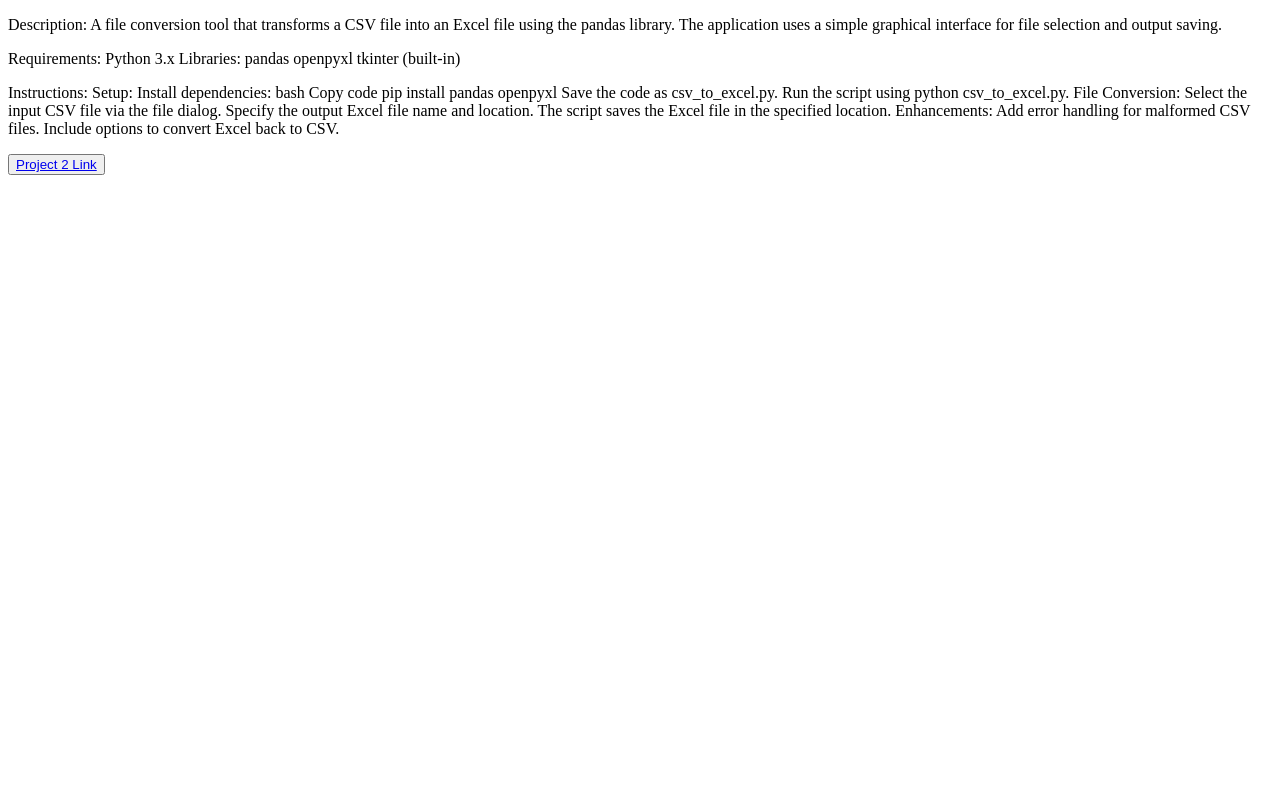
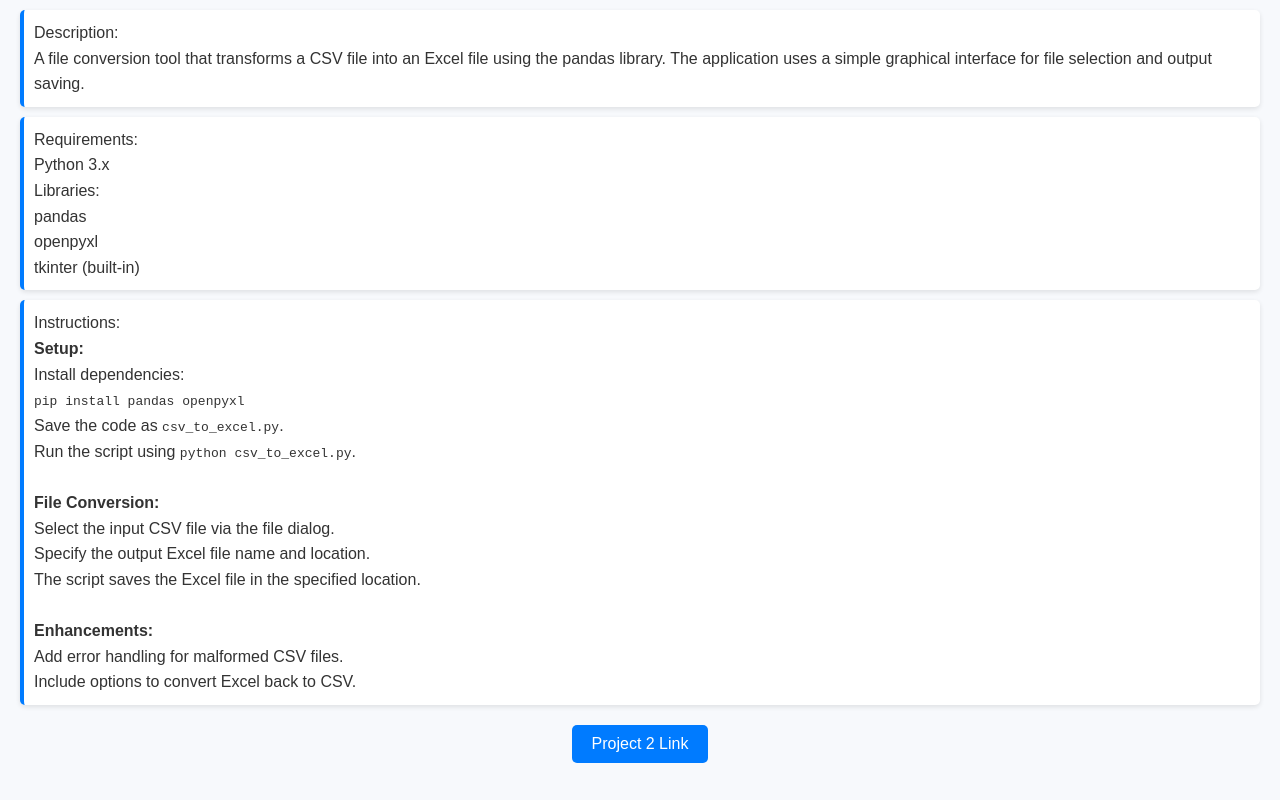
Before and after one commit to Aman919320/project2.github.io, a plain HTML site: page index.html in a window 1280 px wide. Drawn offline with Linux system fonts and the light colour scheme.

Commit message:
Update index.html

```diff
--- a/index.html
+++ b/index.html
@@ -4,39 +4,93 @@
     <meta charset="UTF-8">
     <meta name="viewport" content="width=device-width, initial-scale=1.0">
     <title>Document</title>
+    <style>
+        /* General styles */
+        body {
+            font-family: Arial, sans-serif;
+            line-height: 1.6;
+            margin: 0;
+            padding: 0;
+            background-color: #f7f9fc;
+            color: #333;
+        }
+
+        /* Paragraph styling */
+        p {
+            margin: 10px 20px;
+            padding: 10px;
+            background-color: #fff;
+            border-left: 4px solid #007BFF;
+            border-radius: 5px;
+            box-shadow: 0 2px 5px rgba(0, 0, 0, 0.1);
+        }
+
+        /* Button styling */
+        button {
+            display: block;
+            margin: 20px auto;
+            padding: 10px 20px;
+            background-color: #007BFF;
+            color: #fff;
+            border: none;
+            border-radius: 5px;
+            font-size: 16px;
+            cursor: pointer;
+            text-align: center;
+        }
+
+        /* Anchor tag within button */
+        button a {
+            text-decoration: none;
+            color: white;
+        }
+
+        button:hover {
+            background-color: #0056b3;
+        }
+
+        /* Responsive design for smaller devices */
+        @media (max-width: 600px) {
+            p {
+                font-size: 14px;
+            }
+
+            button {
+                font-size: 14px;
+                padding: 8px 16px;
+            }
+        }
+    </style>
 </head>
 <body>
     <p>
-        Description:
+        Description:<br>
         A file conversion tool that transforms a CSV file into an Excel file using the pandas library. The application uses a simple graphical interface for file selection and output saving.
     </p>
     <p>
-    Requirements:
-    Python 3.x
-    Libraries:
-    pandas
-    openpyxl
+        Requirements:<br>
+        Python 3.x<br>
+        Libraries:<br>
+        pandas<br>
+        openpyxl<br>
         tkinter (built-in)
     </p>
     <p>
-    Instructions:
-    Setup:
-
-    Install dependencies:
-    bash
-    Copy code
-    pip install pandas openpyxl
-    Save the code as csv_to_excel.py.
-    Run the script using python csv_to_excel.py.
-    File Conversion:
-
-    Select the input CSV file via the file dialog.
-    Specify the output Excel file name and location.
-    The script saves the Excel file in the specified location.
-    Enhancements:
-
-    Add error handling for malformed CSV files.
-    Include options to convert Excel back to CSV.
+        Instructions:<br>
+        <strong>Setup:</strong><br>
+        Install dependencies:<br>
+        <code>pip install pandas openpyxl</code><br>
+        Save the code as <code>csv_to_excel.py</code>.<br>
+        Run the script using <code>python csv_to_excel.py</code>.<br>
+        <br>
+        <strong>File Conversion:</strong><br>
+        Select the input CSV file via the file dialog.<br>
+        Specify the output Excel file name and location.<br>
+        The script saves the Excel file in the specified location.<br>
+        <br>
+        <strong>Enhancements:</strong><br>
+        Add error handling for malformed CSV files.<br>
+        Include options to convert Excel back to CSV.<br>
     </p>
     <button><a href="https://github.com/Aman919320/project2.github.io">Project 2 Link</a></button>
 </body>
```
Lines whose indentation alone changed are shown as unchanged.
